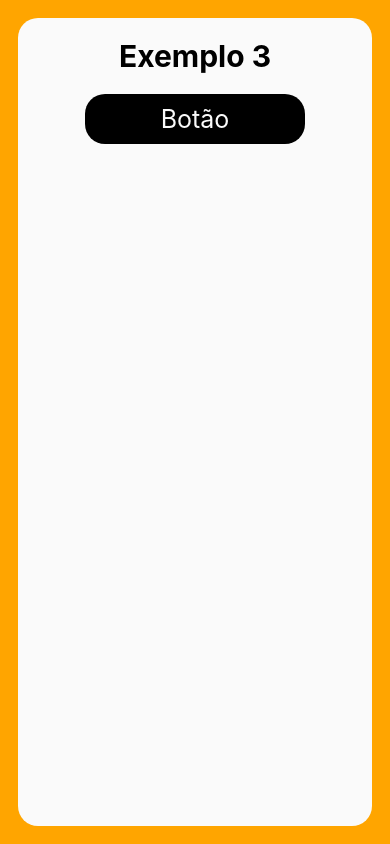
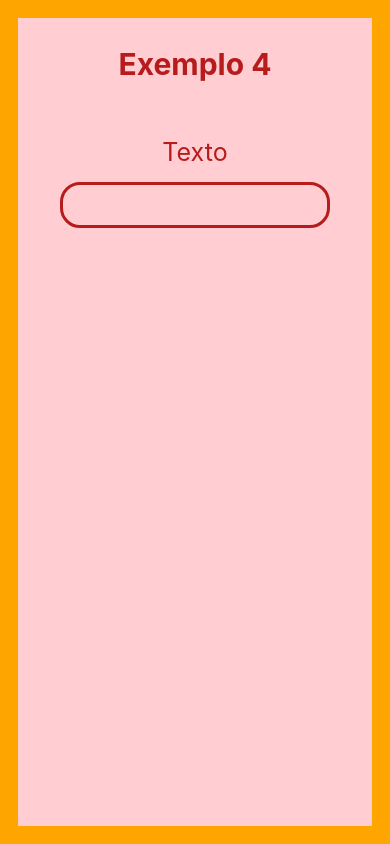
Before and after one commit to ubiratanntavares/aula_expo, a React Native app: screen / in a window 390 px wide. Built offline with nearby package versions, Linux system fonts and the light colour scheme.

Commit message:
useState
Aprendemos a usar o useState

```diff
--- a/App.js
+++ b/App.js
@@ -5,12 +5,16 @@
 //import Atividade1 from './src/atv_1';
 // import nomes from './src/ex_2/listaNomes';
 
-import Exemplo_3 from './src/ex_3';
+import Atividade_3 from './src/atv_3';
+
+import Exemplo_04 from './src/ex_4';
+import Exemplo4 from './src/ex_4';
+
 
 export default function App() {
   return (
     <View style={styles.container}>
-      <Exemplo_3 />
+      <Exemplo4 />
       <StatusBar style="auto" />
     </View>
   );
@@ -18,10 +22,11 @@
 
 const styles = StyleSheet.create({
   container: {
-    flex: 1,
+    flex: '1',
     backgroundColor: 'orange',
     alignItems: 'center',
     justifyContent: 'center',
     padding:18,
   },
+
 });
--- /dev/null
+++ b/src/atv_3/index.js
@@ -0,0 +1,46 @@
+import { useState } from 'react';
+import { View, Text, TouchableOpacity } from 'react-native';
+
+import styles from './styles';
+
+export default function Atividade_3 () {
+
+    const [numero, setNumero] = useState(0);
+
+    function incrementar() {
+        setNumero(numero + 1);
+    }
+
+    function decrementar() {
+        setNumero(numero - 1);
+    }
+    function zerar() {
+        setNumero(0);
+    }
+
+    return(
+        <View style={styles.container}>
+            <Text style={styles.titulo}>Atividade 3</Text>
+
+            <View style={styles.containerLadoLado}>
+
+            <TouchableOpacity style={[styles.botao, styles.botaoContainer]} onPress={ () => decrementar ()}>
+        <Text style={styles.txtBotao}>-</Text>
+    </TouchableOpacity>
+
+    <Text style={styles.titulo}>{numero}</Text>
+
+    <TouchableOpacity style={[styles.botao, styles.botaoContainer]} onPress={ () => incrementar ()}>
+        <Text style={styles.txtBotao}>+</Text>
+    </TouchableOpacity>
+
+            </View>
+
+
+            <TouchableOpacity style={styles.botao} onPress={() => zerar()}>
+                <Text style={styles.txtBotao}>Zerar</Text>
+            </TouchableOpacity>
+        </View>
+    );
+
+}
--- /dev/null
+++ b/src/atv_3/styles.js
@@ -0,0 +1,44 @@
+import { StyleSheet } from 'react-native';
+
+const styles = StyleSheet.create({
+    container: {
+        flex: 1,
+        backgroundColor: '#fafafa',
+        width: '100%',
+        borderRadius: 20,
+        alignItems: 'center',
+        padding: 20,
+    },
+    titulo: {
+        fontSize: 30,
+        fontWeight: 'bold',
+    },
+    botao: {
+        width: '80%',
+        padding: 10,
+        margin: 20,
+        backgroundColor: '#000',
+        alignItems:'center',
+        justifyContent:'center',
+        borderRadius:20,
+    },
+    txtBotao: {
+        fontSize: 25,
+        color: '#fafafa',
+    },
+    containerLadoLado: {
+        //borderWidth: 3,
+        width: '100%',
+        //height: 200,
+        marginTop: 20,
+        flexDirection:'row',
+        justifyContent: 'space-between',
+        alignItems:'center',
+    },
+    botaoContainer: {
+        width: '30%',
+    },
+
+});
+
+export default styles;
--- a/src/ex_3/index.js
+++ b/src/ex_3/index.js
@@ -1,13 +1,19 @@
+import { useState } from 'react';
 import { View, Text, TouchableOpacity } from 'react-native';
 
 import styles from './styles';
 
 export default function Exemplo_3 () {
 
+    const [numero, setNumero] = useState(0);
+
     function mensagem () {
         alert('Aula de React-Native');
     }
 
+    function incrementar() {
+        setNumero(numero + 1);
+    }
 
     return(
         <View style={styles.container}>
@@ -15,6 +21,10 @@
             <TouchableOpacity style={styles.botao} onPress={() => mensagem()}>
                 <Text style={styles.txtBotao}>Botão</Text>
             </TouchableOpacity>
+            <Text style={styles.titulo}>{numero}</Text>
+            <TouchableOpacity style={styles.botao} onPress={ () => incrementar ()}>
+                <Text style={styles.txtBotao}>Incrementar n°</Text>
+            </TouchableOpacity>
         </View>
     );
 }
--- /dev/null
+++ b/src/ex_4/index.js
@@ -0,0 +1,18 @@
+import { View, Text, TextInput } from 'react-native';
+
+import styles from './styles';
+
+export default function Exemplo4 () {
+    return(
+        <View style={styles.container}>
+            <Text style={styles.titulo}>Exemplo 4</Text>
+
+            <Text style={styles.texto}>Texto</Text>
+
+            <TextInput style={styles.input} />
+
+
+        </View>
+
+    );
+}
--- /dev/null
+++ b/src/ex_4/styles.js
@@ -0,0 +1,35 @@
+import { StyleSheet } from 'react-native';
+
+const styles = StyleSheet.create({
+    container: {
+        width: '100%',
+        height: '100%',
+        alignItems: 'center',
+        backgroundColor: '#ffcdd2',
+        padding: 8,
+    },
+    titulo: {
+        fontSize: 30,
+        fontWeight: 'bold',
+        color: '#b71c1c',
+        margin: 20,
+        marginBottom: 40,
+    },
+    texto: {
+        fontSize: 25,
+        marginVertical: 10,
+        padding: 5,
+        color: '#b71c1c',
+    },
+    input:{
+        fontSize: 25,
+        width: '80%',
+        textAlign: 'center',
+        borderWidth: 3,
+        borderColor: '#b71c1c',
+        borderRadius: 20,
+        padding: 5,
+    },
+});
+
+export default styles;
```
